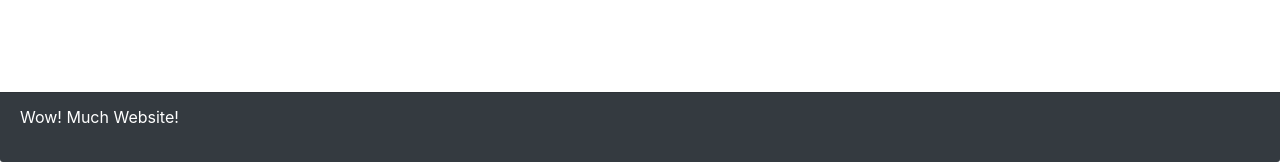
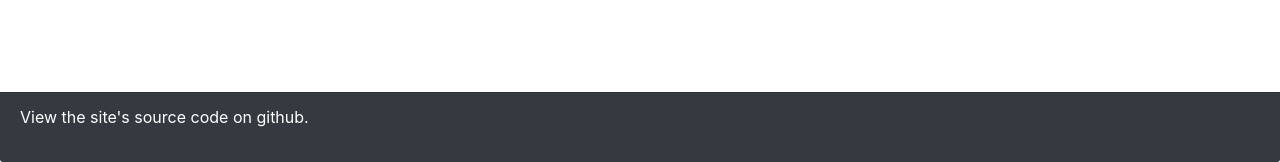
Before and after one commit to ShiZinDle/ProductCostCalculator, a Flask app: page / in a window 1280 px wide. Shown: the part 638-800 px from the top of the page. Run offline with Flask 2, Linux system fonts and the light colour scheme; data that the repository does not hold is empty.

Commit message:
github link

```diff
--- a/recipe_hub/db_funcs.py
+++ b/recipe_hub/db_funcs.py
@@ -94,7 +94,7 @@ def get_all_products(user_id: int, public_only: bool = False) -> List[Dict[str,
 
 def get_all_public_products() -> List[Dict[str, Union[int, str]]]:
     s = session()
-    products = s.query(Product.product_id).filter(Product.public==1).all()
+    products = s.query(Product.product_id).filter(Product.public==True).all()
     all_products = [get_product(product) for product in products]
     shuffle(all_products)
     return all_products
--- a/recipe_hub/templates/base.j2
+++ b/recipe_hub/templates/base.j2
@@ -33,7 +33,7 @@
     {% block content %}
     {% endblock %}
     <footer class="card-footer bg-dark absolute-bottom">
-      <p class="text-white">Wow! Much Website!</p>
+      <a href="https://github.com/ShiZinDle/RecipeHub" class="text-white">View the site's source code on github.</a>
     </footer>
   </body>
 </html>
--- a/requirements.txt
+++ b/requirements.txt
@@ -11,6 +11,7 @@ idna==2.10
 itsdangerous==1.1.0
 Jinja2==2.11.2
 MarkupSafe==1.1.1
+psycopg2==2.8.6
 pycparser==2.20
 six==1.15.0
 SQLAlchemy==1.3.20
```
